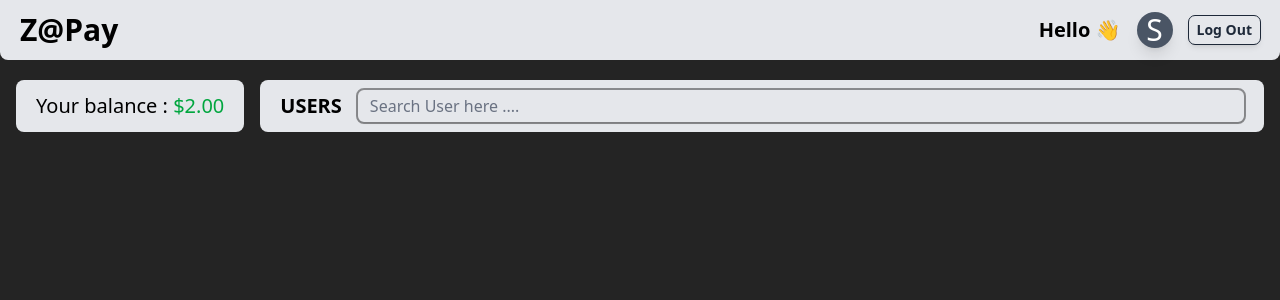
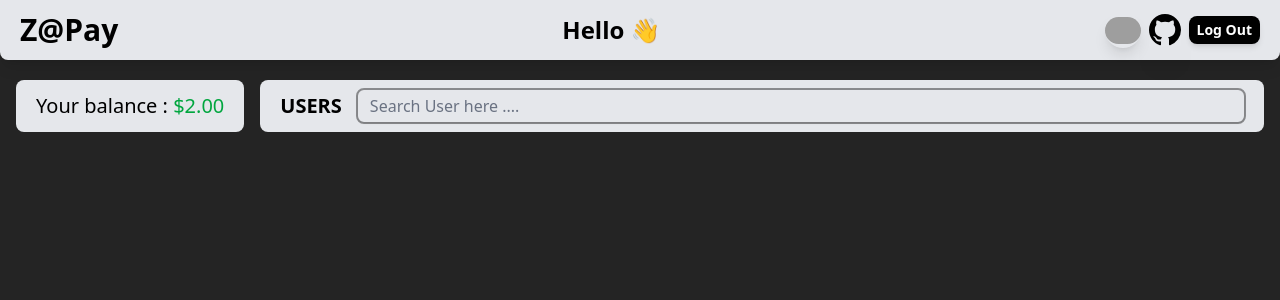
Before and after one commit to tushar0i/simple-payment-app, a React (Vite) app in the folder frontEnd/: page /dashboard in a window 1280 px wide. Shown: the top 300 px of the page. Built offline with nearby package versions, Linux system fonts and the light colour scheme; grey boxes are pictures that could not be loaded.

Commit message:
Design changes in TopBar Component

```diff
--- a/frontEnd/components/TopBar.jsx
+++ b/frontEnd/components/TopBar.jsx
@@ -1,19 +1,26 @@
 
 export function TopBar({ firstName, onClick }) {
     return (<>
-        <div className="flex fixed top-0 z-50 justify-between items-center  w-full bg-gray-200  rounded-b-lg " >
+        <div className="flex fixed top-0 z-50 justify-between items-center  w-full bg-gray-200  rounded-b-lg shadow-lg " >
             <div className="font-black text-black text-3xl py-3 px-5 " >
                 Z@Pay
             </div>
-            <div className="flex px-5 gap-4 items-center ">
-                <div className=" text-xl text-black font-bold ">
-                    Hello 👋
+            <div className=" text-2xl text-black font-bold ">
+                Hello 👋
+            </div>
+            <div className="flex px-5 gap-2 items-center ">
+                <div className=" flex items-center justify-center h-9 w-9 rounded-full  shadow-lg">
+                    <a href="http://github.com/tushar0i"><img src="https://avatars.githubusercontent.com/u/171576246" alt="" srcset="" className="rounded-full" /></a>
                 </div>
-                <div className="h-9 w-9 rounded-full bg-gray-600 text-white font-semiboldf text-center text-3xl shadow-lg">
-                    {firstName[0].toUpperCase()}
+                <div className="flex items-center justify-center shadow-2xl">
+                    <a href="http:///github.com/tushar0i/simple-payment-app">
+                        <svg xmlns="http://www.w3.org/2000/svg" class=" h-8 w-8" viewBox="0 0 16 16">
+                            <path d="M8 0C3.58 0 0 3.58 0 8c0 3.54 2.29 6.53 5.47 7.59.4.07.55-.17.55-.38 0-.19-.01-.82-.01-1.49-2.01.37-2.53-.49-2.69-.94-.09-.23-.48-.94-.82-1.13-.28-.15-.68-.52-.01-.53.63-.01 1.08.58 1.23.82.72 1.21 1.87.87 2.33.66.07-.52.28-.87.51-1.07-1.78-.2-3.64-.89-3.64-3.95 0-.87.31-1.59.82-2.15-.08-.2-.36-1.02.08-2.12 0 0 .67-.21 2.2.82.64-.18 1.32-.27 2-.27s1.36.09 2 .27c1.53-1.04 2.2-.82 2.2-.82.44 1.1.16 1.92.08 2.12.51.56.82 1.27.82 2.15 0 3.07-1.87 3.75-3.65 3.95.29.25.54.73.54 1.48 0 1.07-.01 1.93-.01 2.2 0 .21.15.46.55.38A8.01 8.01 0 0 0 16 8c0-4.42-3.58-8-8-8" />
+                        </svg>
+                    </a>
                 </div>
                 <div>
-                    <button type="button" className="text-gray-800 text-sm font-semibold rounded-md text-center   w-fit shadow-md  transition delay-50 duration-150 ease-in-out hover:scale-102  cursor-pointer px-2 py-1 outline-1" onClick={onClick}>Log Out</button>
+                    <button type="button" className="text-white text-sm font-semibold rounded-lg text-center bg-black  w-fit shadow-md  transition delay-50 duration-150 ease-in-out hover:scale-104  cursor-pointer px-2 py-1" onClick={onClick}>Log Out</button>
                 </div>
             </div>
         </div>
```
